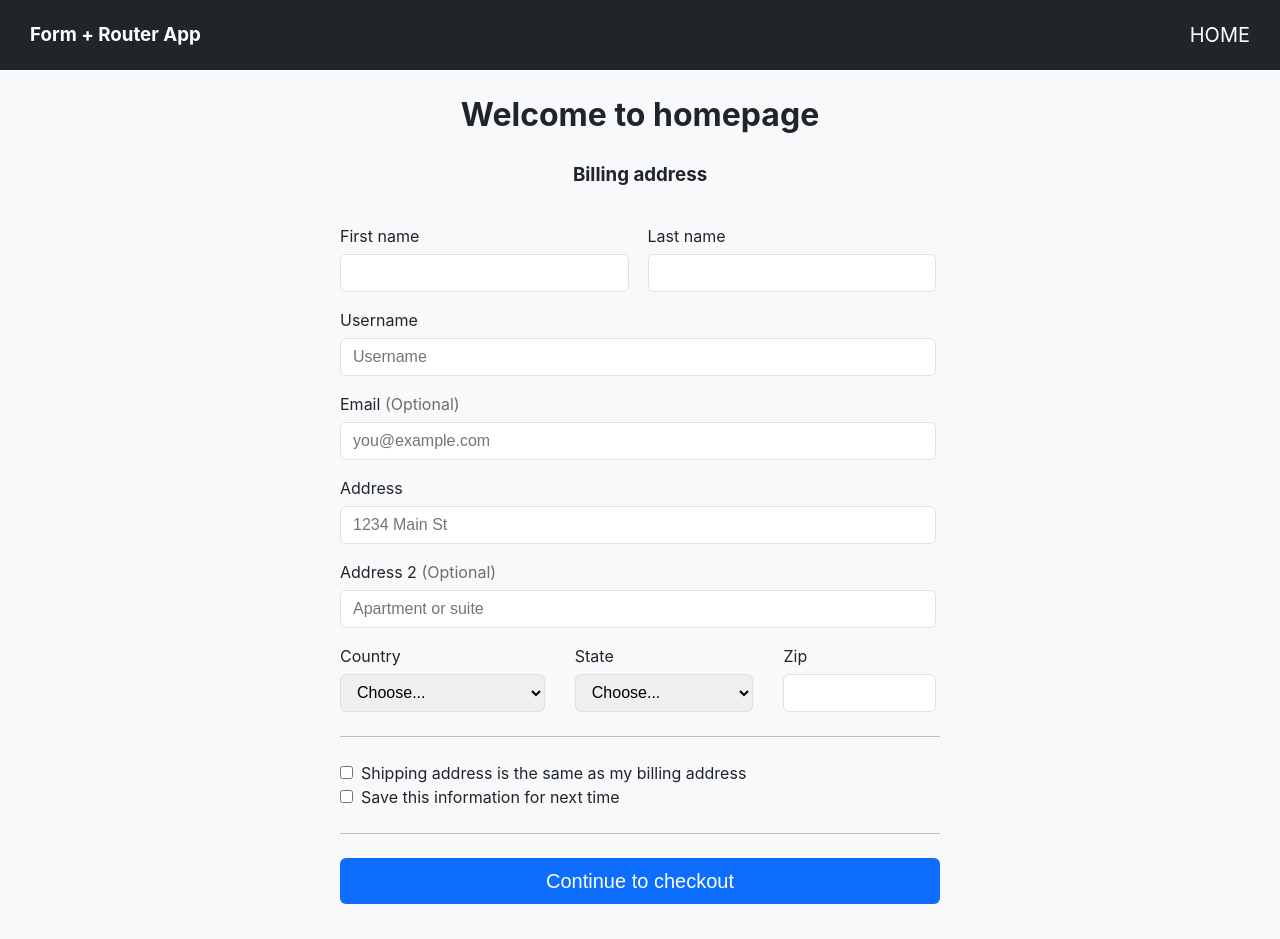
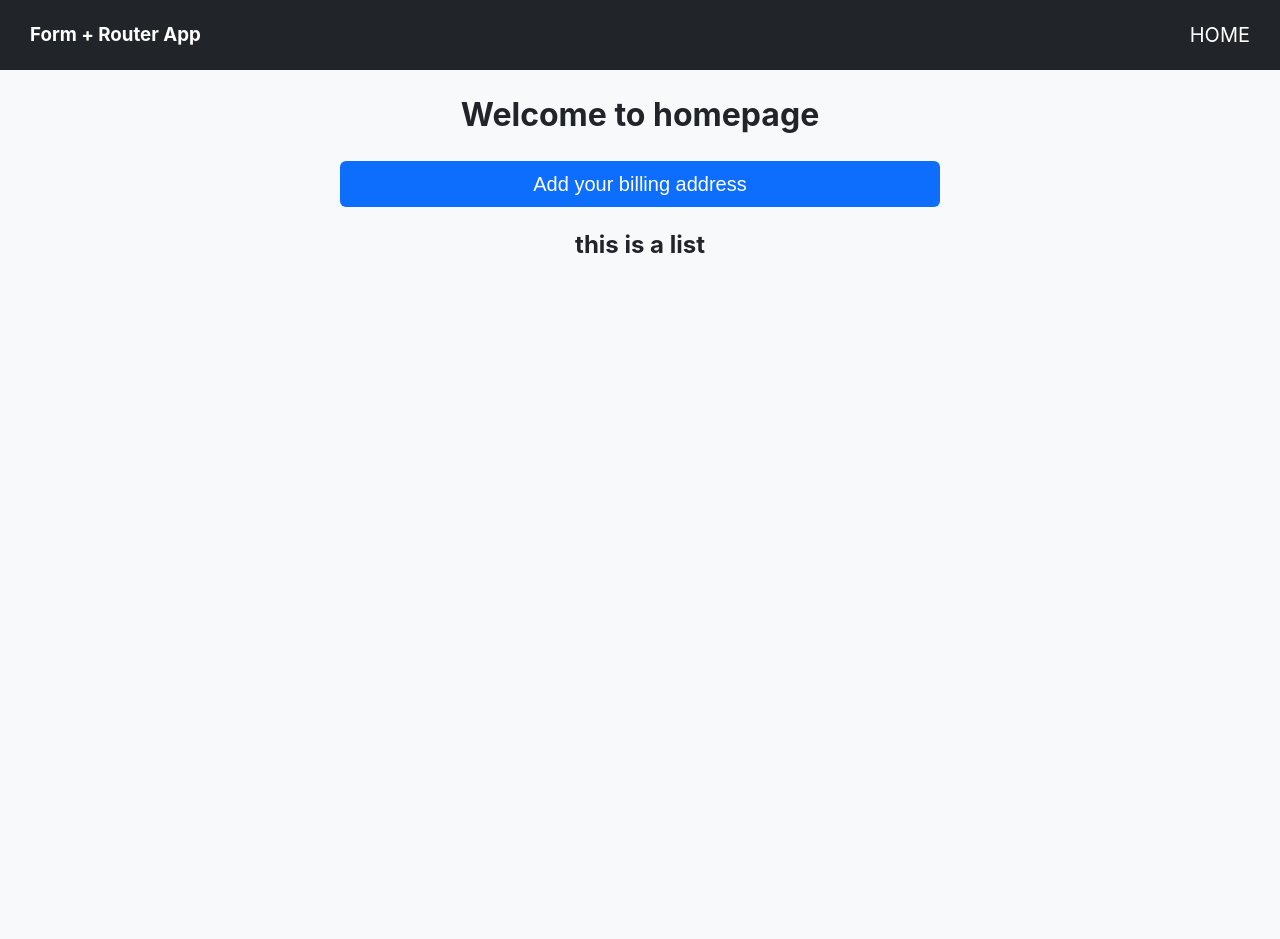
Before and after one commit to tepavcevic/interactive-app, a React (Vite) app: page / in a window 1280 px wide. After the commit the page ends 800 px from the top, so only its background shows below. Built offline with nearby package versions, Linux system fonts and the light colour scheme.

Commit message:
Adding interactivity added toggle on click to expand/contract form in home page

```diff
--- a/src/components/form/Index.jsx
+++ b/src/components/form/Index.jsx
@@ -1,7 +1,9 @@
 import "./styles.css";
 
-export default function Form() {
+export default function Form({ formOpened }) {
   return (
+    <>
+      {formOpened && (
         <>
           <h3>Billing address</h3>
           <form action="">
@@ -78,7 +80,12 @@ export default function Form() {
               </div>
               <div className="input-group select-state">
                 <label htmlFor="state">State</label>
-            <select name="state" id="state" className="input select" required>
+                <select
+                  name="state"
+                  id="state"
+                  className="input select"
+                  required
+                >
                   <option value="choose">Choose...</option>
                   <option value="california">California</option>
                 </select>
@@ -98,7 +105,9 @@ export default function Form() {
 
             <div className="check-group border-bottom">
               <input type="checkbox" name="save-info" id="save-info" />
-          <label htmlFor="save-info">Save this information for next time</label>
+              <label htmlFor="save-info">
+                Save this information for next time
+              </label>
             </div>
 
             <button className="btn" type="submit">
@@ -106,5 +115,7 @@ export default function Form() {
             </button>
           </form>
         </>
+      )}
+    </>
   );
 }
--- /dev/null
+++ b/src/components/list/Index.jsx
@@ -0,0 +1,7 @@
+export default function List() {
+  return (
+    <>
+      <h2>this is a list</h2>
+    </>
+  );
+}
--- a/src/pages/home/Index.jsx
+++ b/src/pages/home/Index.jsx
@@ -1,10 +1,22 @@
+import "./styles.css";
 import Form from "../../components/form/Index";
+import List from "../../components/list/Index";
+import { useState } from "react";
 
 export default function Home() {
+  const [formOpened, setFormOpened] = useState(false);
+
+  const handleFormOpened = () => {
+    setFormOpened(!formOpened);
+  };
   return (
     <>
       <h1>Welcome to homepage</h1>
-      <Form />
+      <button className="btn" onClick={handleFormOpened}>
+        {formOpened ? "Close form" : "Add your billing address"}
+      </button>
+      <Form formOpened={formOpened} />
+      <List />
     </>
   );
 }
--- /dev/null
+++ b/src/pages/home/styles.css
@@ -0,0 +1,12 @@
+.btn {
+  font-size: 20px;
+  line-height: 1.5;
+  padding: 8px 16px;
+  margin: 0 auto;
+  max-width: 600px;
+  color: white;
+  background-color: #0d6efd;
+  border: none;
+  border-radius: 6px;
+  cursor: pointer;
+}
```
Lines whose indentation alone changed are shown as unchanged.
